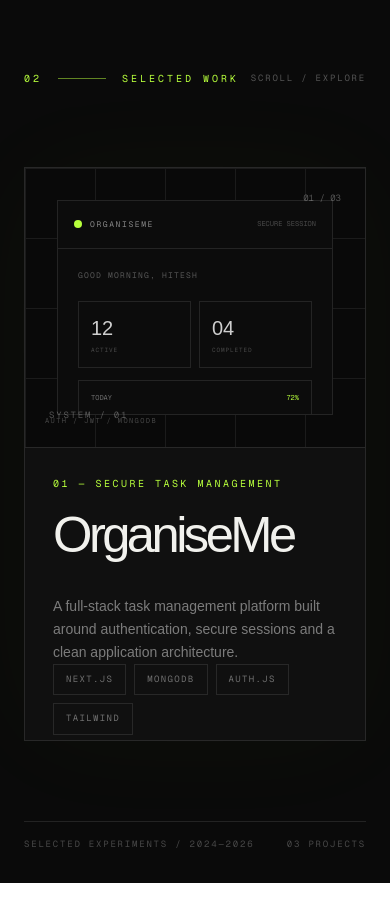
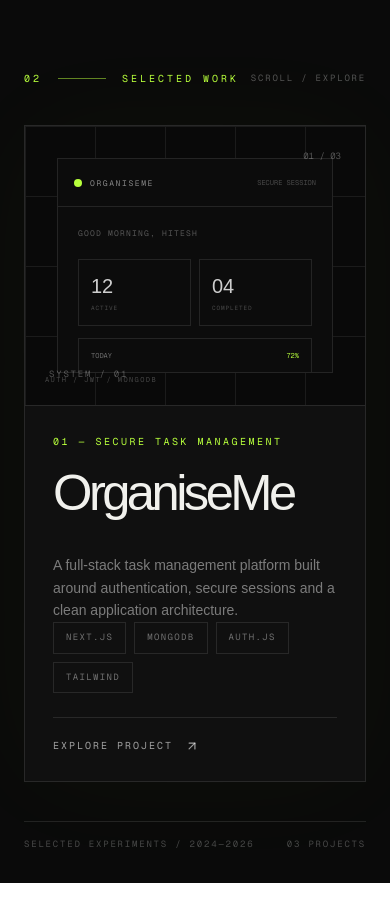
Before and after one commit to Hitesh01839/portfolio, a Next.js app: page / in a window 390 px wide. Shown: the part 2180-3101 px from the top of the page. Built offline with nearby package versions, Linux system fonts and the light colour scheme.

Commit message:
modified project cards

```diff
--- a/components/sections/Work.tsx
+++ b/components/sections/Work.tsx
@@ -383,10 +383,10 @@ export default function Work() {
           {projects.map((project, index) => (
             <article
               key={project.title}
-              className="project-card absolute inset-x-0 mx-auto h-[68vh] max-w-310"
+              className="project-card absolute inset-x-0 mx-auto h-auto min-h-[68vh] max-w-310 md:h-[68vh]"
             >
               <div
-                className="relative grid h-full overflow-hidden border border-white/10 bg-[#101010] md:grid-cols-[1.35fr_0.65fr]"
+                className="relative grid min-h-full overflow-hidden border border-white/10 bg-[#101010] md:h-full md:grid-cols-[1.35fr_0.65fr]"
                 style={{
                   boxShadow: `0 0 120px ${project.accent}08`,
                 }}
```
